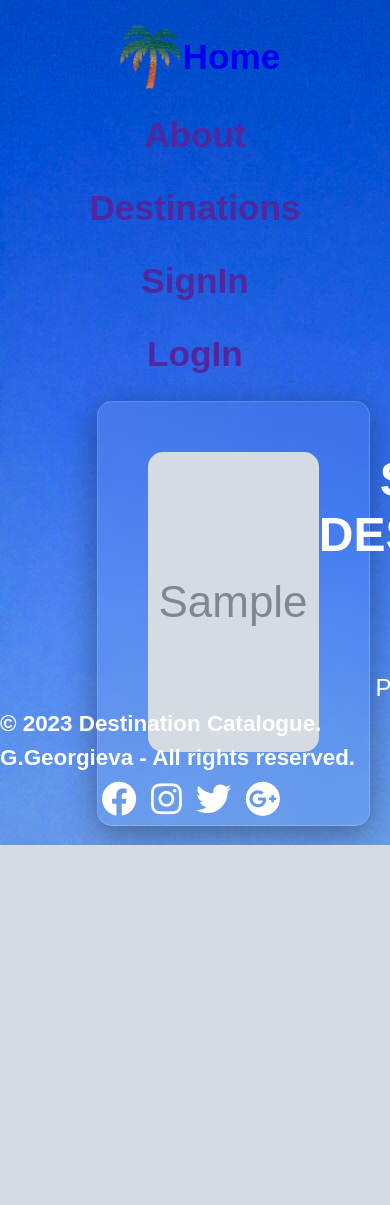
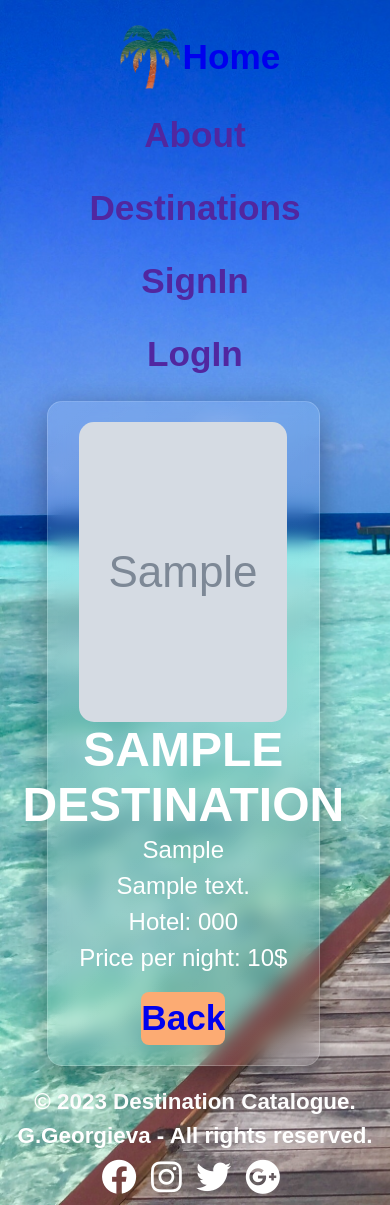
Before and after one commit to GalkaKG/Destinations_Catalogue, a Django app: page /destinations/details/1/ in a window 390 px wide; the page is wider, and only the part inside the window is pictured. Before the commit the page ends 845 px from the top of that part, so only its background shows below. Run offline with Django 5.2, Linux system fonts and the light colour scheme; tables that the repository leaves empty hold one stand-in row (values such as "Sample post"); grey boxes marked "Sample" are stand-in pictures; some web fonts are replaced.

Commit message:
added responsive css design

```diff
--- a/Destinations_Catalogue/settings.py
+++ b/Destinations_Catalogue/settings.py
@@ -25,7 +25,7 @@ BASE_DIR = Path(__file__).resolve().parent.parent
 SECRET_KEY = 'django-insecure-oujog8=gxe8bu9m9+ur%j0ut&(fxbl3x-rkb7nj32-i*8ndtc('
 
 # SECURITY WARNING: don't run with debug turned on in production!
-DEBUG = False
+DEBUG = True
 
 ALLOWED_HOSTS = ['*']
 
--- a/static/styles/base.css
+++ b/static/styles/base.css
@@ -9,6 +9,7 @@ body {
     background: url(../images/jennvmy_-uWpggIb3iHs-unsplash.jpg) no-repeat;
     background-size: cover ;
     display: flex;
+    flex: 1;
     flex-direction: column;
     font-family: "Ysabeau Infant", sans-serif;
     width: 100%;
@@ -96,7 +97,6 @@ ul {
     gap: 20px
 }
 
-
 nav a {
     color: #5127A0;
 }
@@ -113,19 +113,6 @@ header a:hover {
     margin: 2% 20% 0 20%;
 }
 
-footer {
-    font-weight: bolder;
-    font-size: 1.4rem;
-    color: #fff;
-    display: flex;
-    justify-content: center;
-    align-items: center;
-    gap: 4%;
-    width: 100%;
-    position: fixed;
-    bottom: 2%;
-}
-
 i {
     color: #fff;
 }
@@ -139,10 +126,23 @@ i {
 }
 
 .btn:hover {
-    /*background-color: #a99e91;*/
     border: 5px solid;
 }
 
 #connect a {
     margin-right: 0.5rem;
 }
+
+footer {
+    font-weight: bolder;
+    font-size: 1.4rem;
+    color: #fff;
+    display: flex;
+    justify-content: center;
+    align-items: center;
+    margin-top: auto;
+    gap: 4%;
+    width: 100%;
+    /*position: fixed;*/
+    bottom: 2%;
+}
--- a/static/styles/responsive.css
+++ b/static/styles/responsive.css
@@ -1,10 +1,4 @@
-/*@media screen and (max-width: 768px) {*/
-/*@media screen and (max-width: 900px) {*/
 @media screen and (max-width: 1165px) {
-  body {
-    background-size: auto;
-  }
-
   header li {
     margin: auto;
   }
@@ -26,7 +20,88 @@
     display: none;
   }
 
+  #main-content p {
+      font-size: 3.5rem;
+  }
+
+  .form{
+      width: 80%;
+  }
+
   footer {
     align-items: center;
   }
+   .picture-content-catalogue {
+        flex-direction: column;
+        align-items: center;
+    }
+   .picture-content-catalogue .img-destination  {
+        width: 100%;
+    }
+   .picture-content-catalogue img{
+       width: 90%;
+   }
+    .destination-catalogue {
+        margin-left: 0;
+        padding: 20px;
+    }
+    .comments-div{
+        width: 100%;
+    }
+    .buttons-catalogue{
+        margin-left: 10%;
+    }
+    .btns-logout{
+        margin-left: 0;
+        text-align: center;
+    }
+
+    .footer {
+        font-size: 0.8rem;
+    }
+    body footer p {
+        text-align: center;
+    }
+
 }
+
+/*@media screen and (max-width: 768px) {*/
+/*    .picture-content-catalogue .img-destination  {*/
+/*        width: 100%;*/
+/*    }*/
+/*    .picture-content-catalogue {*/
+/*        flex-direction: column;*/
+/*    }*/
+/*    .destination-catalogue {*/
+/*        margin-left: 0;*/
+/*        padding: 20px;*/
+/*    }*/
+/*    .comments-div{*/
+/*        width: 100%;*/
+/*    }*/
+/*    .buttons-catalogue{*/
+/*        margin-left: 10%;*/
+/*    }*/
+
+/*    .footer {*/
+/*        font-size: 0.8rem;*/
+/*    }*/
+/*    body footer p {*/
+/*        text-align: center;*/
+/*    }*/
+/*}*/
+
+
+/*@media screen and (max-width: 500px) {*/
+/*    .picture-content-catalogue .img-destination  {*/
+/*        width: 100%;*/
+/*    }*/
+/*    .picture-content-catalogue {*/
+/*        flex-direction: column;*/
+/*    }*/
+/*    .destination-catalogue {*/
+/*        margin-left: 0;*/
+/*        padding: 20px;*/
+/*    }*/
+
+/*}*/
```
